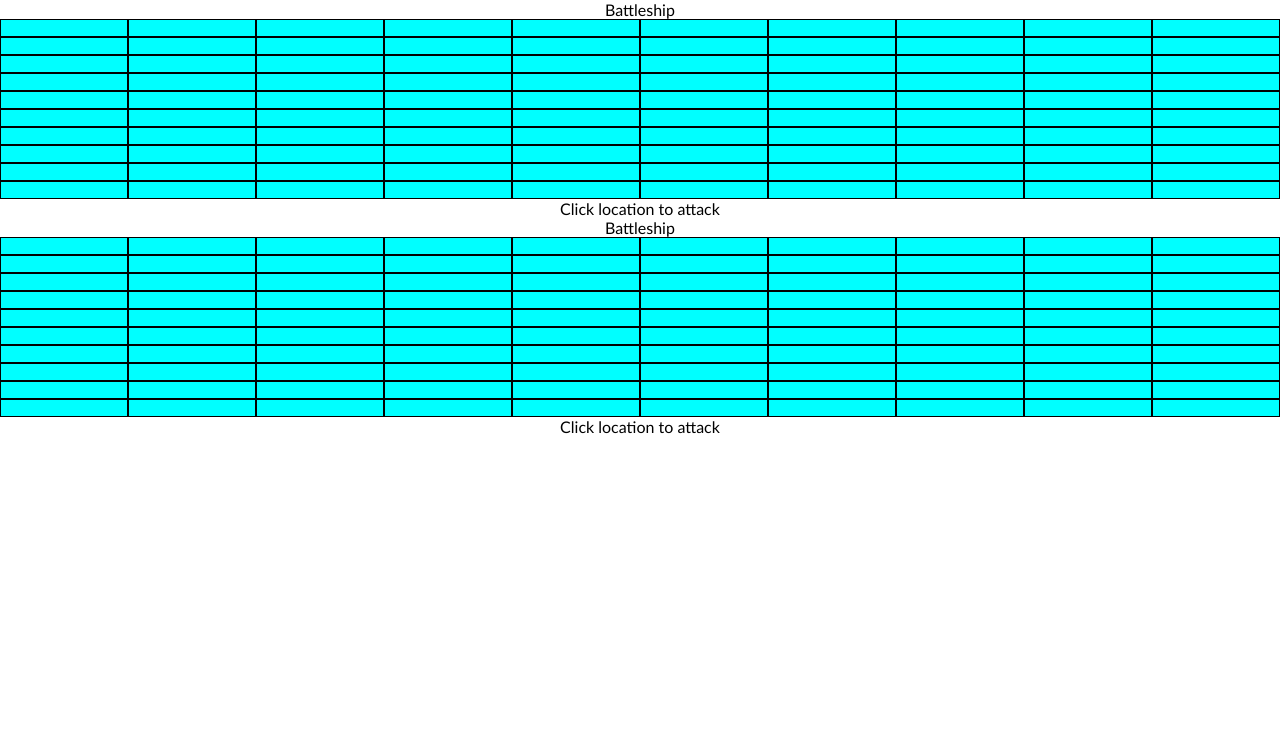
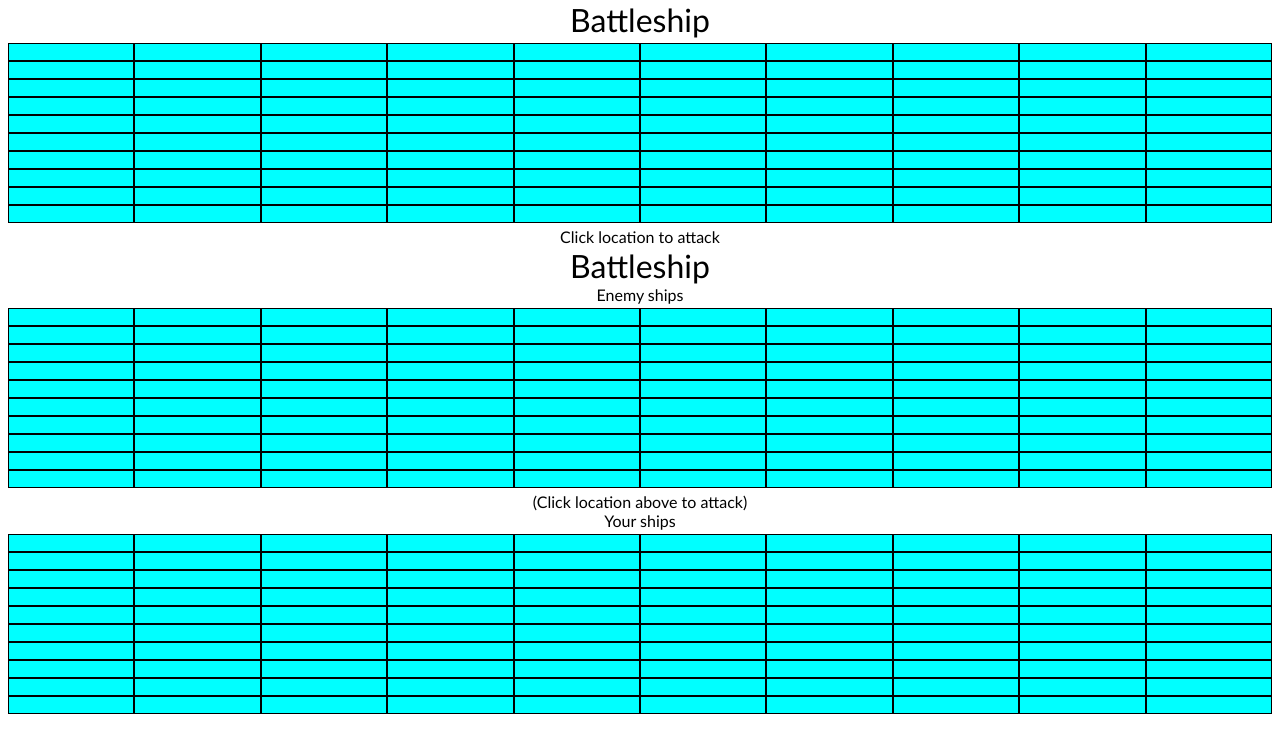
Before and after one commit to vincemilo/battleshipJS, a website built with webpack: page dist/index.html in a window 1280 px wide. Built offline with nearby package versions, Linux system fonts and the light colour scheme.

Commit message:
added player1 UI fill in ships to do, cleaned up attack and end turn logic confirmation of computer attack to do

```diff
--- a/src/attack.js
+++ b/src/attack.js
@@ -1,3 +1,6 @@
+import endTurn from './endTurn';
+
+// takes a clicked cell and updates the board and status bar accordingly as well as ends the turn
 export default function attack(player1, player2, e) {
     const status = document.querySelector('.status');
     const cell = document.getElementById(e.name);
@@ -19,4 +22,6 @@
         status.innerText = 'Miss!';
         cell.style.backgroundColor = 'white';
     }
+
+    endTurn(player1, player2);
 }
--- a/src/computer.js
+++ b/src/computer.js
@@ -4,6 +4,7 @@
     constructor(gameboard) {
         this.coords = {};
         this.gameboard = gameboard;
+        this.createCoords();
     }
 
     createCoords() {
@@ -27,7 +28,7 @@
         } else {
             const keys = Object.keys(this.coords);
             const randomCoords = keys[Math.floor(Math.random() * keys.length)];
-            attackCoords = [randomCoords[0], randomCoords[1]];
+            attackCoords = [randomCoords[0], randomCoords[2]];
         }
         const enemyCell =
             player1.gameBoard.grid[attackCoords[0]][attackCoords[1]];
--- /dev/null
+++ b/src/endTurn.js
@@ -0,0 +1,11 @@
+let turn = 0;
+
+export default function endTurn(player1, player2) {
+    if (player2.comp) {
+        player2.comp.compAttack(player1, player2);
+    }
+
+    turn += 1;
+    turn %= 2;
+    return turn;
+}
--- a/src/gameBoard.js
+++ b/src/gameBoard.js
@@ -11,6 +11,7 @@
         this.latestSunk = '';
         this.allSunk = false;
         this.ships = [];
+        this.placeShips();
     }
 
     resetShipsSunk() {
--- a/src/main.js
+++ b/src/main.js
@@ -1,8 +1,11 @@
+import player1grid from './player1grid';
 import player2grid from './player2grid';
 
 export default function main(player1, player2) {
     const mainDiv = document.createElement('main');
-    const p2Grid = player2grid(player1, player2);
-    mainDiv.appendChild(p2Grid);
+    const p2grid = player2grid(player1, player2);
+    const p1grid = player1grid(player1, player2);
+    mainDiv.appendChild(p2grid);
+    mainDiv.appendChild(p1grid);
     return mainDiv;
 }
--- a/src/player.js
+++ b/src/player.js
@@ -8,6 +8,7 @@
     }
 
     attack(cell) {
+        // console.log(cell);
         if (cell.occupied === false) {
             this.gameBoard.missedAttacks[cell.name] = null;
             // 3 different returns, miss, hit, or already attacked
--- /dev/null
+++ b/src/player1grid.js
@@ -0,0 +1,22 @@
+export default function player1grid(player1, player2) {
+    const container = document.createElement('div');
+    const p1info = document.createElement('div');
+    p1info.innerText = 'Your ships';
+    p1info.className = 'info';
+    const p1grid = player1.gameBoard.grid;
+
+    const div = document.createElement('div');
+    div.className = 'player1-grid';
+
+    p1grid.forEach((element) => {
+        element.forEach((e) => {
+            const cell = document.createElement('div');
+            cell.className = 'cell';
+            cell.id = e.name;
+            div.appendChild(cell);
+        });
+    });
+    container.appendChild(p1info);
+    container.appendChild(div);
+    return container;
+}
--- a/src/player2grid.js
+++ b/src/player2grid.js
@@ -1,13 +1,15 @@
 import attack from './attack';
+import status from './status';
 
 export default function player2grid(player1, player2) {
     const container = document.createElement('div');
+    const p2info = document.createElement('div');
+    p2info.innerText = 'Enemy ships';
+    p2info.className = 'info';
     const p2grid = player2.gameBoard.grid;
     const div = document.createElement('div');
     div.className = 'player2-grid';
-    const status = document.createElement('div');
-    status.className = 'status';
-    status.innerText = 'Click location to attack';
+    const statusDiv = status();
     p2grid.forEach((element) => {
         element.forEach((e) => {
             const cell = document.createElement('div');
@@ -17,7 +19,8 @@
             div.appendChild(cell);
         });
     });
+    container.appendChild(p2info);
     container.appendChild(div);
-    container.appendChild(status);
+    container.appendChild(statusDiv);
     return container;
 }
--- /dev/null
+++ b/src/status.js
@@ -0,0 +1,6 @@
+export default function status() {
+    const div = document.createElement('div');
+    div.className = 'status';
+    div.innerText = '(Click location above to attack)';
+    return div;
+}
--- a/src/style.css
+++ b/src/style.css
@@ -6,8 +6,13 @@
         sans-serif;
 }
 
+header {
+    font-size: 2rem;
+}
+
 header,
-.status {
+.status,
+.info {
     display: flex;
     justify-content: center;
     align-items: center;
@@ -21,7 +26,9 @@
     background-color: aqua;
 }
 
-.player2-grid {
+.player2-grid,
+.player1-grid {
     display: grid;
     grid-template-columns: repeat(10, 1fr);
+    padding: 4px 8px;
 }
```
